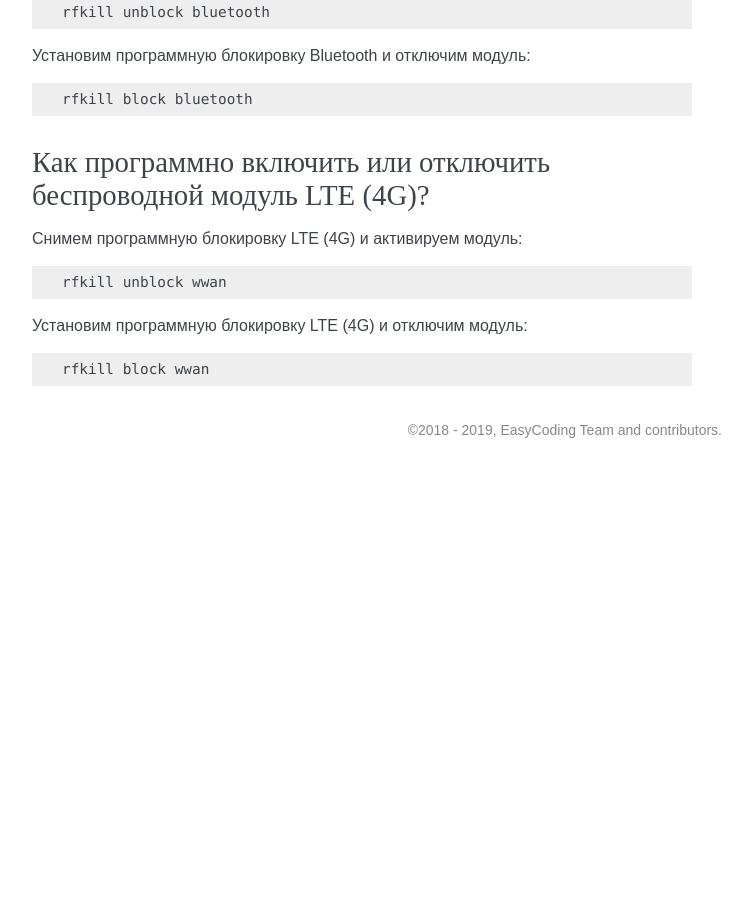
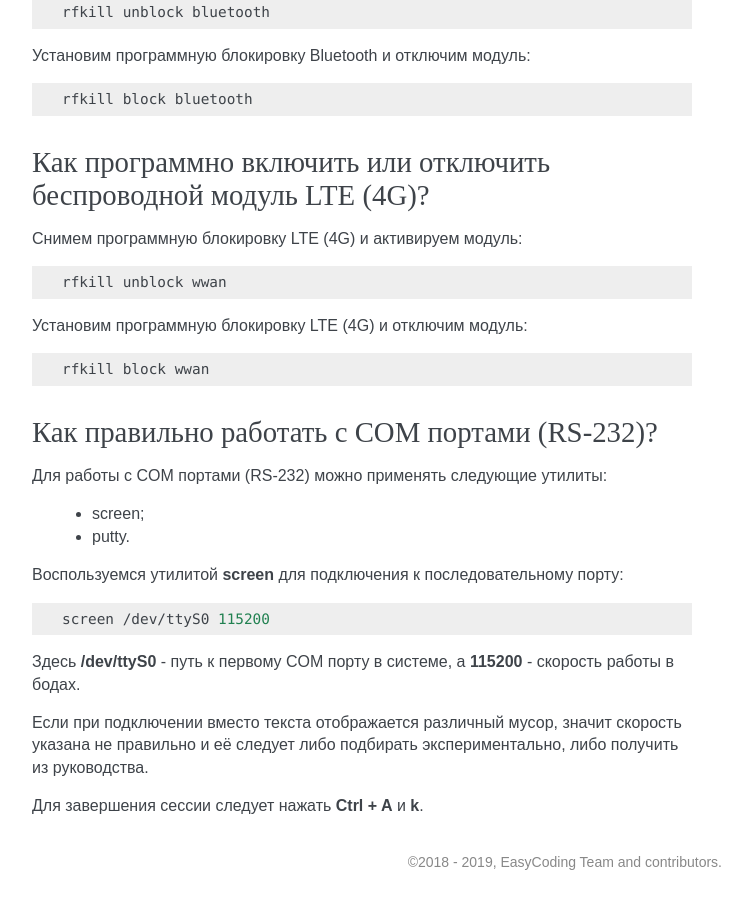
Before and after one commit to RussianFedora/FAQ, a Sphinx documentation site: the page built from source/hardware.rst, in a window 1280 px wide and 900 px high, scrolled down 3226 px. Shown: the whole window, without its empty margins (388-1137 px from the left). Built offline with Sphinx 7.4.7, drawn with Linux system fonts in a browser that asks for light colours; before the commit the page ends 3694 px from its top, so only the background shows below that; some of the changed text lies outside the part shown.

Commit message:
Added question about using screen to connect to serial port.

```diff
--- a/source/hardware.rst
+++ b/source/hardware.rst
@@ -199,3 +199,26 @@
 .. code-block:: bash
 
     rfkill block wwan
+
+.. index:: com, rs-232, port, screen
+.. _screen-com:
+
+Как правильно работать с COM портами (RS-232)?
+==================================================
+
+Для работы с COM портами (RS-232) можно применять следующие утилиты:
+
+ * screen;
+ * putty.
+
+Воспользуемся утилитой **screen** для подключения к последовательному порту:
+
+.. code-block:: bash
+
+    screen /dev/ttyS0 115200
+
+Здесь **/dev/ttyS0** - путь к первому COM порту в системе, а **115200** - скорость работы в бодах.
+
+Если при подключении вместо текста отображается различный мусор, значит скорость указана не правильно и её следует либо подбирать экспериментально, либо получить из руководства.
+
+Для завершения сессии следует нажать **Ctrl + A** и **k**.
```
